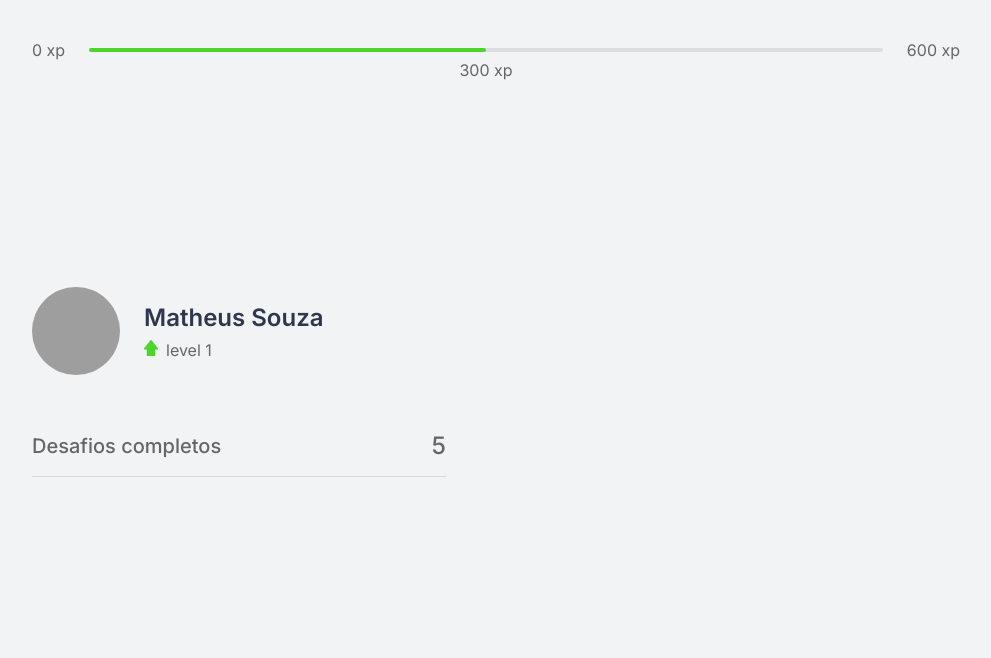
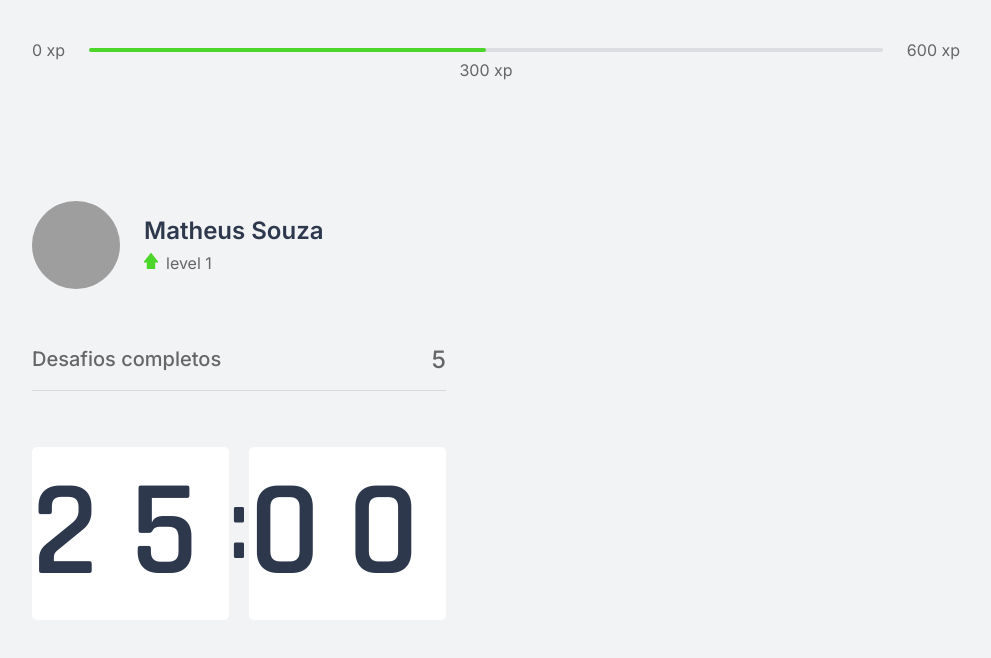
Before and after one commit to matheuspython/nlwSemanaNextLevel2021, a Next.js app in the folder moveit-next/: page / in a window 1280 px wide. Shown: the top 658 px of the page, without its empty margins (144-1135 px from the left). Built offline with nearby package versions, Linux system fonts and the light colour scheme; grey boxes are pictures that could not be loaded.

Commit message:
adicionando e estilizando o componente CountdownContainer

```diff
--- /dev/null
+++ b/moveit-next/src/components/Countdown.tsx
@@ -0,0 +1,17 @@
+import styles from '../styles/components/Countdown.module.css'
+
+export function Countdown(){
+  return(
+    <div className={styles.CountdownContainer}>
+      <div>
+        <span>2</span>
+        <span>5</span>
+      </div>
+      <span>:</span>
+      <div>
+        <span>0</span>
+        <span>0</span>
+      </div>
+    </div>
+  )
+}
--- a/moveit-next/src/pages/index.tsx
+++ b/moveit-next/src/pages/index.tsx
@@ -1,4 +1,5 @@
 import { CompletedChallenges } from "../components/CompletedChallenges";
+import { Countdown } from "../components/Countdown";
 import { ExperienceBar } from "../components/ExperienceBar";
 import { Profile } from "../components/Profile";
 
@@ -12,6 +13,7 @@
       <div>
         <Profile />
         <CompletedChallenges />
+        <Countdown />
       </div>
       <div>
 
--- /dev/null
+++ b/moveit-next/src/styles/components/Countdown.module.css
@@ -0,0 +1,26 @@
+.CountdownContainer{
+  display: flex;
+  align-items: center;
+  font-family: Rajdhani;
+  font-weight: 600;
+  color: var(--title);
+}
+.CountdownContainer >div{
+  flex: 1;
+  display: flex;
+  align-items: center;
+  justify-content: space-evenly;
+
+  background:  var(--white);
+  box-shadow: 0 0 60px rgba(0, 0, 0 0.05);
+  border-radius: 5px;
+  font-size: 8.5rem;
+  align-items: center;
+}
+.CountdownContainer>div span{
+  flex: 1;
+}
+.CountdownContainer> span{
+  font-size: 6.25rem;
+  margin: 0 0 0.5rem;
+}
```
